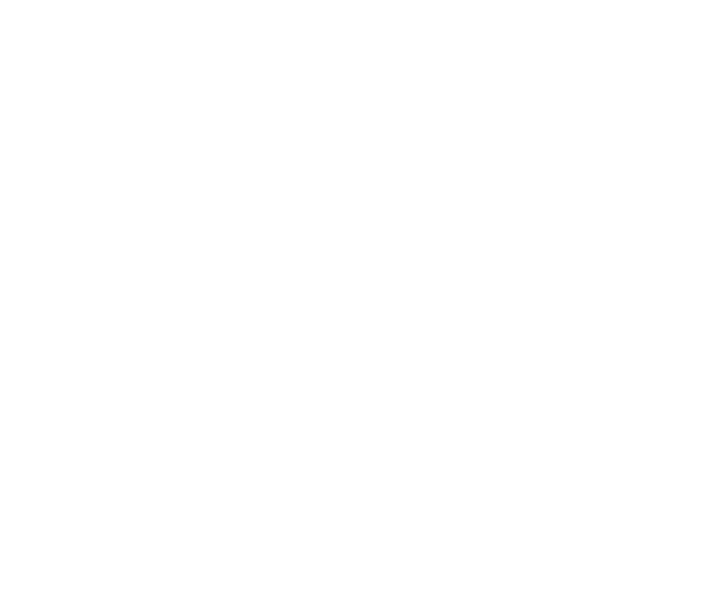
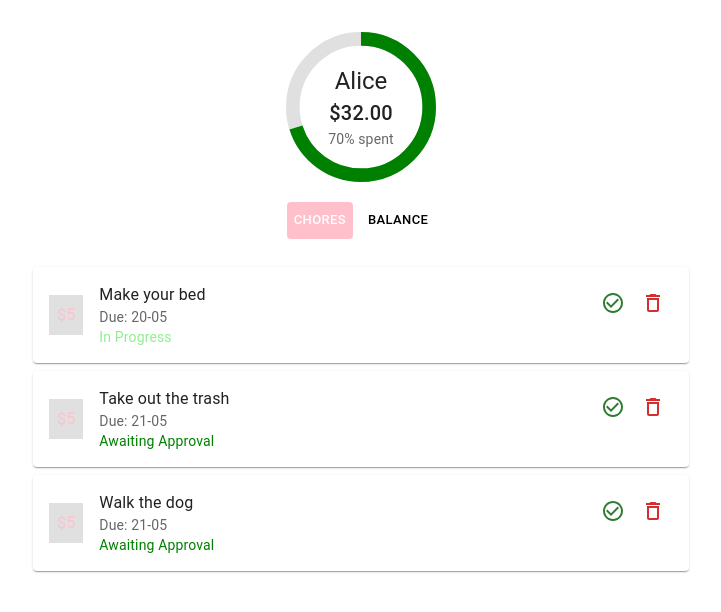
Before and after one commit to Cicada3301q/EarnNLearn, a React (Create React App) app in the folder my-app/: page /profile-chores/1 in a window 1280 px wide. Before the commit this address had no page. Shown: the top 612 px of the page, without its empty margins (279-1000 px from the left). Built offline with nearby package versions, Linux system fonts and the light colour scheme.

Commit message:
add chores page and routing for ProfileSwitch

```diff
--- a/my-app/src/App.js
+++ b/my-app/src/App.js
@@ -4,6 +4,7 @@ import Login from './Login';
 import Register from './Register';
 import ProfileSelect from './ProfileSelect';
 import ProfileBalance from './ProfileBalance';
+import ProfileChores from './ProfileChores';
 
 function App() {
   return (
@@ -13,6 +14,7 @@ function App() {
         <Route path="/register" element={<Register />} />
         <Route path="/profiles" element={<ProfileSelect />} />
         <Route path="/profile-balance/:id" element={<ProfileBalance />} />
+        <Route path="/profile-chores/:id" element={<ProfileChores />} />
         <Route path="/" element={<Login />} />
       </Routes>
     </Router>
--- a/my-app/src/ProfileChores.jsx
+++ b/my-app/src/ProfileChores.jsx
@@ -0,0 +1,70 @@
+import React from 'react';
+import { Box, Typography, IconButton, Paper } from '@mui/material';
+import CheckCircleOutlineIcon from '@mui/icons-material/CheckCircleOutline';
+import DeleteOutlineIcon from '@mui/icons-material/DeleteOutline';
+import ProfileSwitch from './ProfileSwitch';
+import CircularProgressBar from './CircularProgressBar';
+
+function ProfileChores() {
+  // Dummy data for the chores
+  const chores = [
+    { id: 1, name: 'Make your bed', amount: 5, dueDate: '20-05', status: 'In Progress', statusColor: 'lightgreen' },
+    { id: 2, name: 'Take out the trash', amount: 5, dueDate: '21-05', status: 'Awaiting Approval', statusColor: 'green' },
+    { id: 2, name: 'Walk the dog', amount: 5, dueDate: '21-05', status: 'Awaiting Approval', statusColor: 'green' },
+
+  ];
+
+    // Dummy data for the selected profile and transactions
+    const profile = { name: 'Alice', balance: 50, lifetimeEarnings: 100 }; // Added lifetimeEarnings for demonstration
+    const transactions = [
+        { id: 1, name: 'Mow the Lawn', amount: 5, type: 'deposit' },
+        { id: 2, name: 'Weekly Allowance', amount: 10, type: 'deposit' },
+        { id: 3, name: 'Candy Store', amount: -3, type: 'withdrawal' },
+        // ... more transactions
+    ];
+
+  const handleApproval = (choreId) => {
+    // Approval logic here
+  };
+
+  const handleRemoval = (choreId) => {
+    // Removal logic here
+  };
+
+  return (
+    <Box sx={{ margin: 2 }}>
+                <CircularProgressBar
+          size={150}
+          thickness={4}
+          value={profile.balance}
+          maxValue={profile.lifetimeEarnings}
+          name={profile.name}
+        />
+    <ProfileSwitch />
+      {chores.map((chore) => (
+        <Paper key={chore.id} sx={{ display: 'flex',width:'50%', mx: 'auto' , justifyContent: 'space-between', marginY: 1, padding: 2 }}>
+          <Box sx={{ display: 'flex', alignItems: 'center'}}>
+            <Box sx={{ bgcolor: 'grey.300', padding: 1, marginRight: 2 }}>
+              <Typography sx={{ color: 'pink' }}>${chore.amount}</Typography>
+            </Box>
+            <Box>
+              <Typography variant="body1">{chore.name}</Typography>
+              <Typography variant="body2" color="text.secondary">Due: {chore.dueDate}</Typography>
+              <Typography variant="body2" sx={{ color: chore.statusColor }}>{chore.status}</Typography>
+            </Box>
+          </Box>
+          <Box>
+            <IconButton onClick={() => handleApproval(chore.id)} color="success">
+              <CheckCircleOutlineIcon />
+            </IconButton>
+            <IconButton onClick={() => handleRemoval(chore.id)} color="error">
+              <DeleteOutlineIcon />
+            </IconButton>
+          </Box>
+        </Paper>
+      ))}
+    </Box>
+  );
+}
+
+export default ProfileChores;
--- a/my-app/src/ProfileSwitch.jsx
+++ b/my-app/src/ProfileSwitch.jsx
@@ -1,6 +1,10 @@
-import React, { useState } from 'react';
+import React, { useState, useEffect } from 'react';
 import { ToggleButtonGroup, ToggleButton, Box } from '@mui/material';
 import { styled } from '@mui/material/styles';
+import { useNavigate, useLocation } from 'react-router-dom';
+
+
+// TODO routing ID is hardcoded right now in the handleAlignment block
 
 const StyledToggleButtonGroup = styled(ToggleButtonGroup)(({ theme }) => ({
   '& .MuiToggleButtonGroup-grouped': {
@@ -31,11 +35,23 @@ const StyledToggleButton = styled(ToggleButton)(({ theme }) => ({
 }));
 
 function ProfileSwitch() {
-  const [alignment, setAlignment] = useState('balance');
+  const navigate = useNavigate();
+  const location = useLocation(); // Hook to get the current location
+  const [alignment, setAlignment] = useState(location.pathname.includes('chores') ? 'chores' : 'balance');
+
+  useEffect(() => {
+    // Update the alignment when the location changes
+    setAlignment(location.pathname.includes('chores') ? 'chores' : 'balance');
+  }, [location]);
 
   const handleAlignment = (event, newAlignment) => {
     if (newAlignment !== null) {
       setAlignment(newAlignment);
+      if (newAlignment === 'balance') {
+        navigate('/profile-balance/1'); // Adjust the route as needed
+      } else if (newAlignment === 'chores') {
+        navigate('/profile-chores/1'); // Adjust the route as needed
+      }
     }
   };
 
@@ -46,12 +62,12 @@ function ProfileSwitch() {
         value={alignment}
         exclusive
         onChange={handleAlignment}
-        aria-label="text alignment"
+        aria-label="Profile section"
       >
-        <StyledToggleButton value="chores" aria-label="left aligned">
+        <StyledToggleButton value="chores" aria-label="Chores">
           Chores
         </StyledToggleButton>
-        <StyledToggleButton value="balance" aria-label="centered">
+        <StyledToggleButton value="balance" aria-label="Balance">
           Balance
         </StyledToggleButton>
       </StyledToggleButtonGroup>
```
